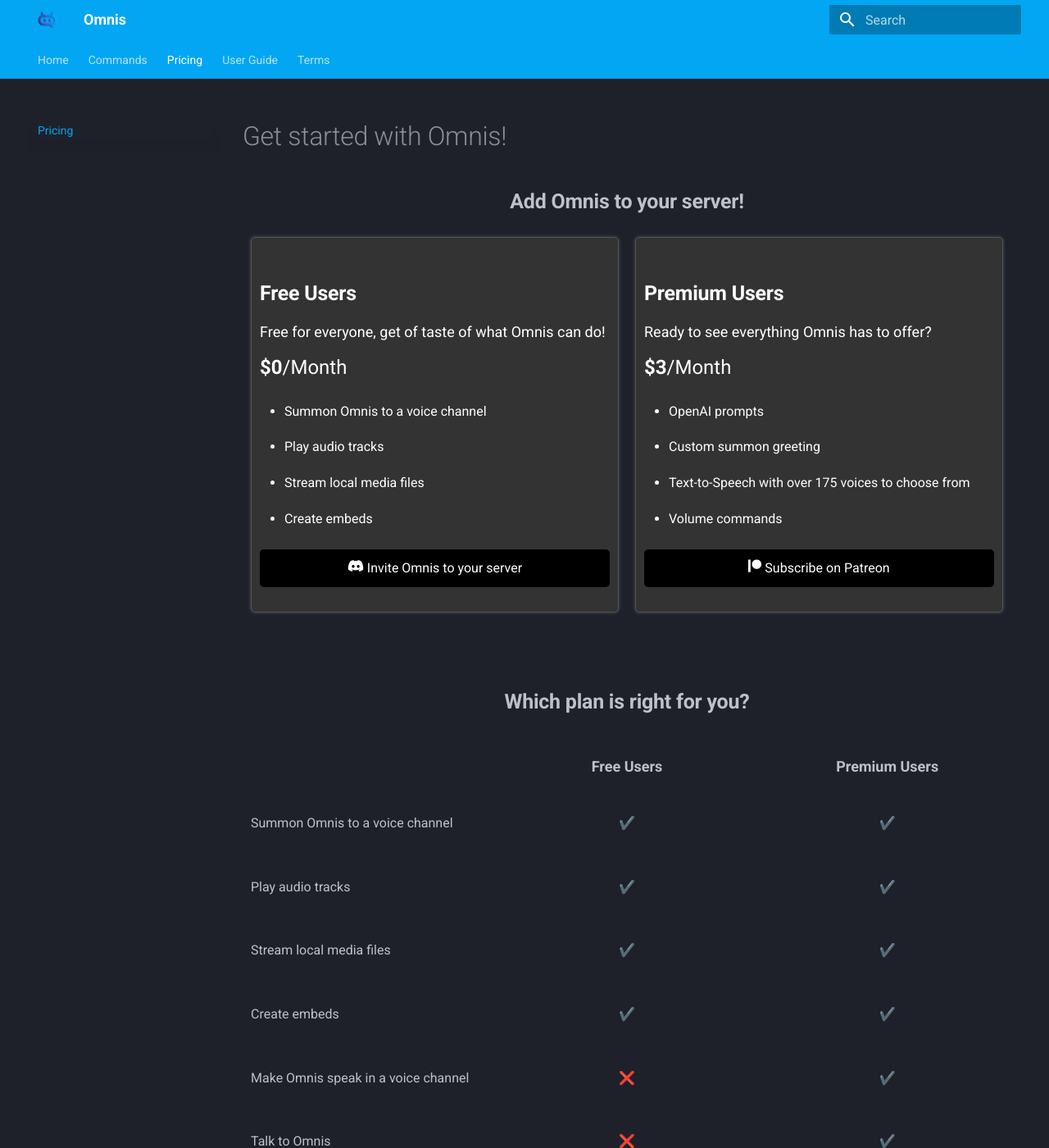
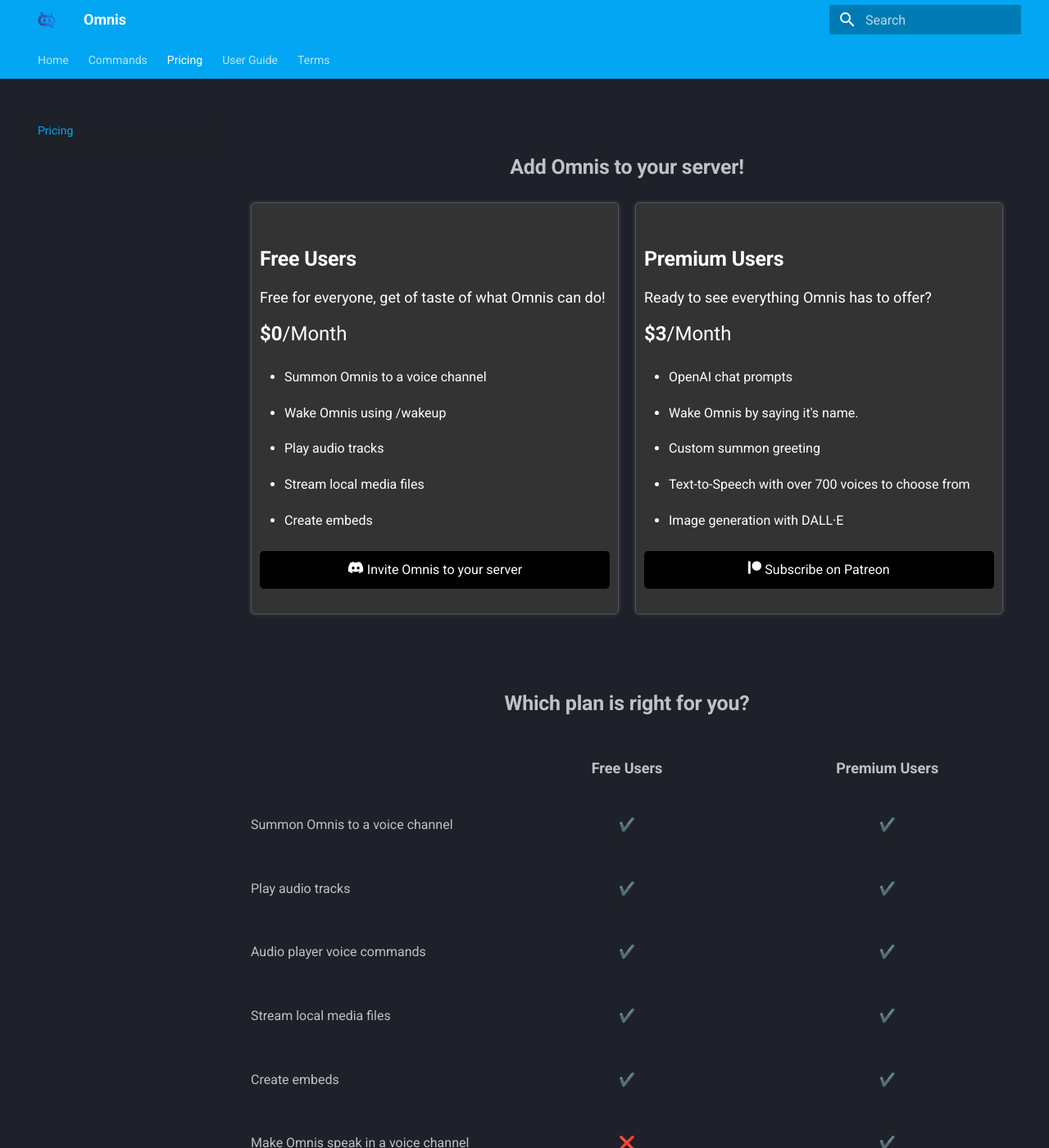
Before and after one commit to dylwedma11748/omnis-bot, an MkDocs documentation site: the page built from docs/pricing.md, in a window 1280 px wide and 1400 px high. Shown: the whole window at 82% size. Built offline with MkDocs 1.6.1 and Material for MkDocs 9.7.7, drawn with Linux system fonts in a browser that asks for light colours; nearby versions of some CDN libraries; some of the changed text lies outside the part shown.

Commit message:
Update pricing page
Update the pricing page to up-to-date information on features and differences between Free and Premium users.

```diff
--- a/docs/pricing.md
+++ b/docs/pricing.md
@@ -1,4 +1,4 @@
-# Get started with Omnis!
+#
 
 <link rel="stylesheet" href="https://cdnjs.cloudflare.com/ajax/libs/font-awesome/6.1.0/css/all.min.css">
 
@@ -13,6 +13,7 @@
         </div>
         <ul class="pricing-features">
             <li>Summon Omnis to a voice channel</li>
+			<li>Wake Omnis using /wakeup</li>
 			<li>Play audio tracks</li>
             <li>Stream local media files</li>
             <li>Create embeds</li>
@@ -28,10 +29,11 @@
             <span class="pricing-price-bold">$3</span><span>/Month</span>
         </div>
         <ul class="pricing-features">
-			<li>OpenAI prompts</li>
+			<li>OpenAI chat prompts</li>
+			<li>Wake Omnis by saying it's name.</li>
             <li>Custom summon greeting</li>
-			<li>Text-to-Speech with over 175 voices to choose from</li>
-			<li>Volume commands</li>
+			<li>Text-to-Speech with over 700 voices to choose from</li>
+			<li>Image generation with DALL·E</li>
         </ul>
         <a class="pricing-button" href="https://www.patreon.com/7thousandnumbers/membership">
 			<i class="fa-brands fa-patreon fa-bounce"></i> Subscribe on Patreon
@@ -75,6 +77,16 @@
     </div>
 
 	<div class="feature-column">
+        <p class="feature-description">Audio player voice commands</p>
+    </div>
+    <div class="feature-column">
+        <p class="feature-check">✔️</p>
+    </div>
+    <div class="feature-column">
+        <p class="feature-check">✔️</p>
+    </div>
+
+	<div class="feature-column">
         <p class="feature-description">Stream local media files</p>
     </div>
     <div class="feature-column">
@@ -96,6 +108,16 @@
 
 	<div class="feature-column">
         <p class="feature-description">Make Omnis speak in a voice channel</p>
+    </div>
+    <div class="feature-column">
+        <p class="feature-check">❌</p>
+    </div>
+    <div class="feature-column">
+        <p class="feature-check">✔️</p>
+    </div>
+
+	<div class="feature-column">
+        <p class="feature-description">Wake up Omnis by saying it's name</p>
     </div>
     <div class="feature-column">
         <p class="feature-check">❌</p>
@@ -143,6 +165,16 @@
     <div class="feature-column">
         <p class="feature-check">✔️</p>
     </div>
+
+	<div class="feature-column">
+        <p class="feature-description">Image generation with DALL·E</p>
+    </div>
+    <div class="feature-column">
+        <p class="feature-check">❌</p>
+    </div>
+    <div class="feature-column">
+        <p class="feature-check">✔️</p>
+    </div>
 </div>
 
 <br>
@@ -151,7 +183,7 @@
 
 <details>
     <summary>How does the subscription work?</summary>
-	<p class="pricing-description">When you subscribe, you are buying an individual membership for yourself. You'll receive an allowance every month based on the amount that you pledge. If you use more than your allowance covers, you'll temporarily lose access to prompt generation until your usage resets when your membership renews or until you increase your pledge.</p>
+	<p class="pricing-description">When you subscribe, you are buying an individual membership for yourself. You'll receive an allowance every month based on the amount that you pledge. If you use more than your allowance covers, you'll temporarily lose access to prompt and image generation until your usage resets when your membership renews or until you increase your pledge.</p>
 </details>
 
 <details>
@@ -161,7 +193,7 @@
 
 <details>
     <summary>Can I share my membership with other users?</summary>
-	<p class="pricing-description">Not at the moment, but I do have plans to add a membership tier that lets you do just that.</p>
+	<p class="pricing-description">Not at the moment, but maybe it will be allowed in the future.</p>
 </details>
 
 <details>
```
